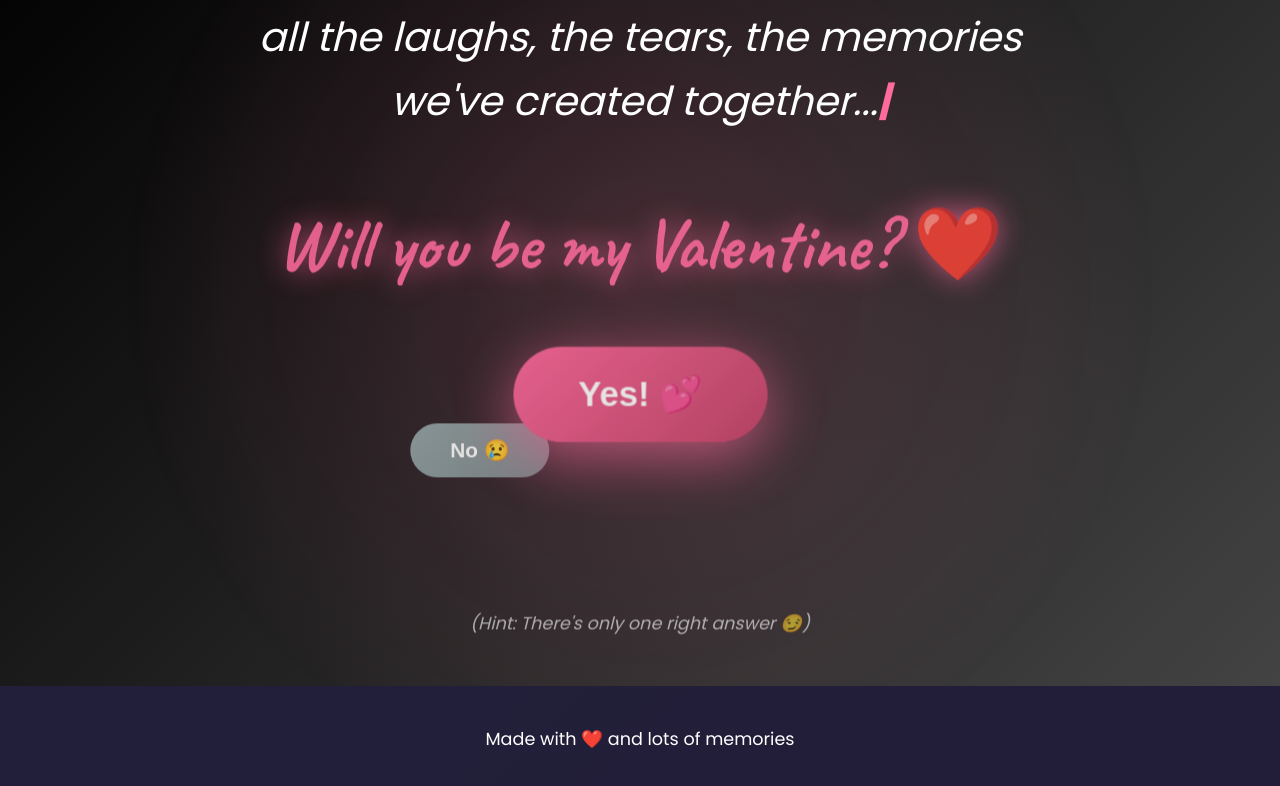
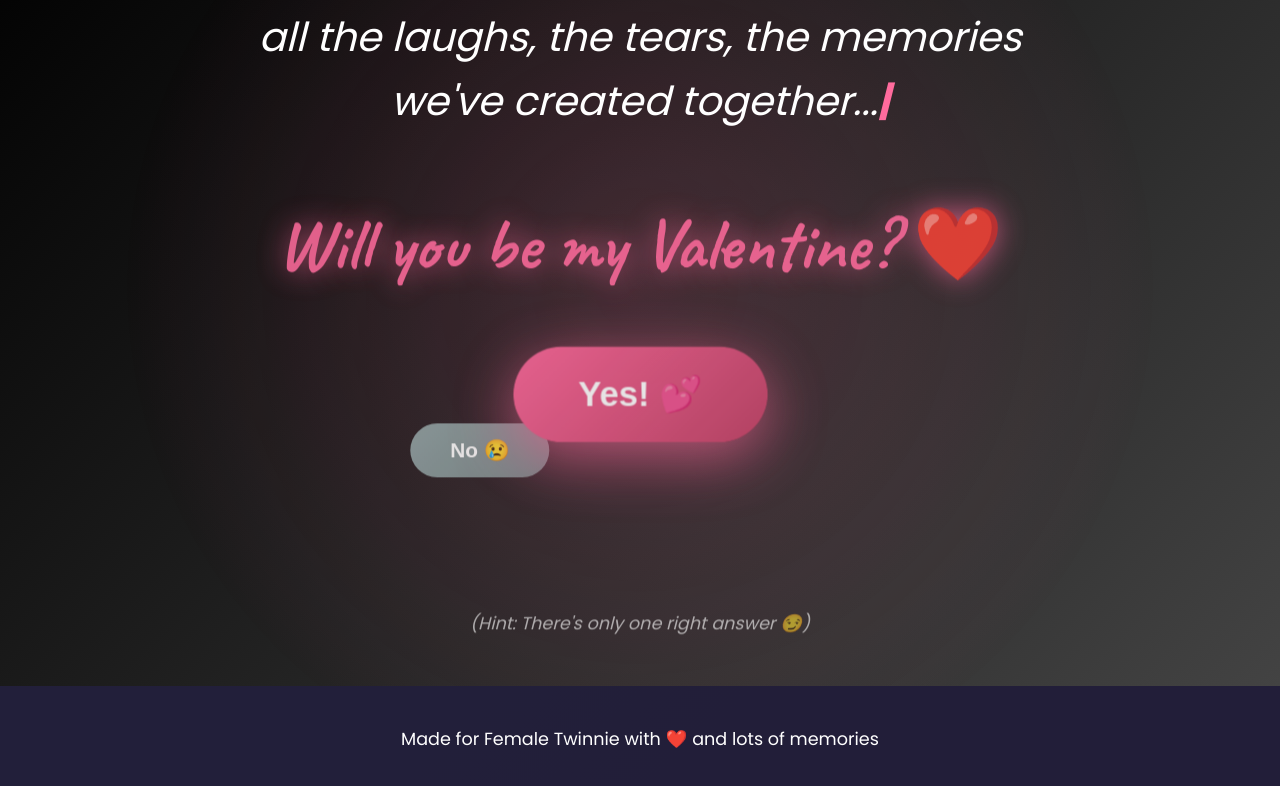
Before and after one commit to Luvsharma2017/twinnie, a React (Vite) app: page / in a window 1280 px wide. Shown: the part 8581-9367 px from the top of the page. Built offline with nearby package versions, Linux system fonts and the light colour scheme.

Commit message:
Update App.jsx

```diff
--- a/src/App.jsx
+++ b/src/App.jsx
@@ -234,7 +234,7 @@ function App() {
 
       {/* Footer */}
       <footer className="footer">
-        <p>Made with ❤️ and lots of memories</p>
+        <p>Made for Female Twinnie with ❤️ and lots of memories</p>
       </footer>
     </div>
   );
```
